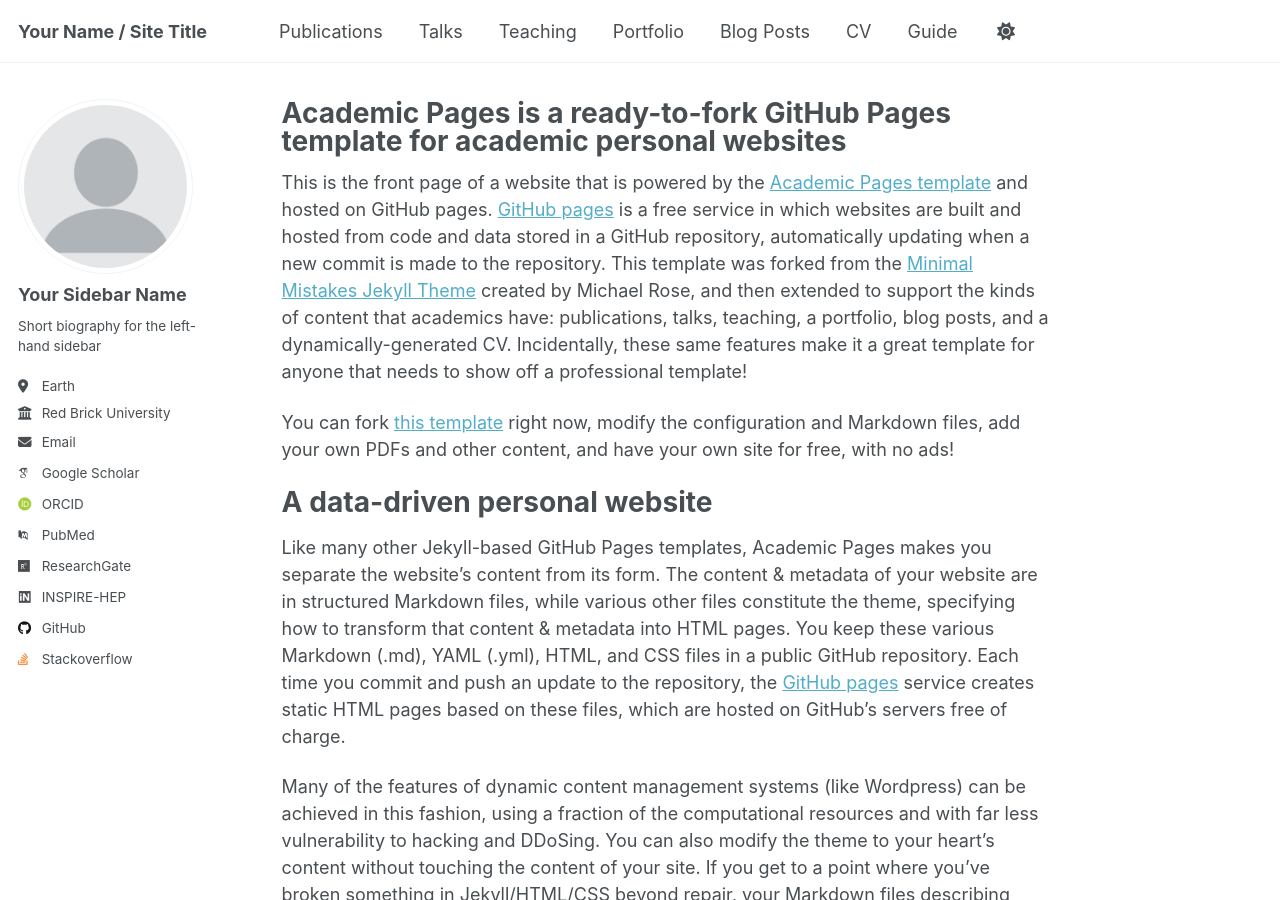
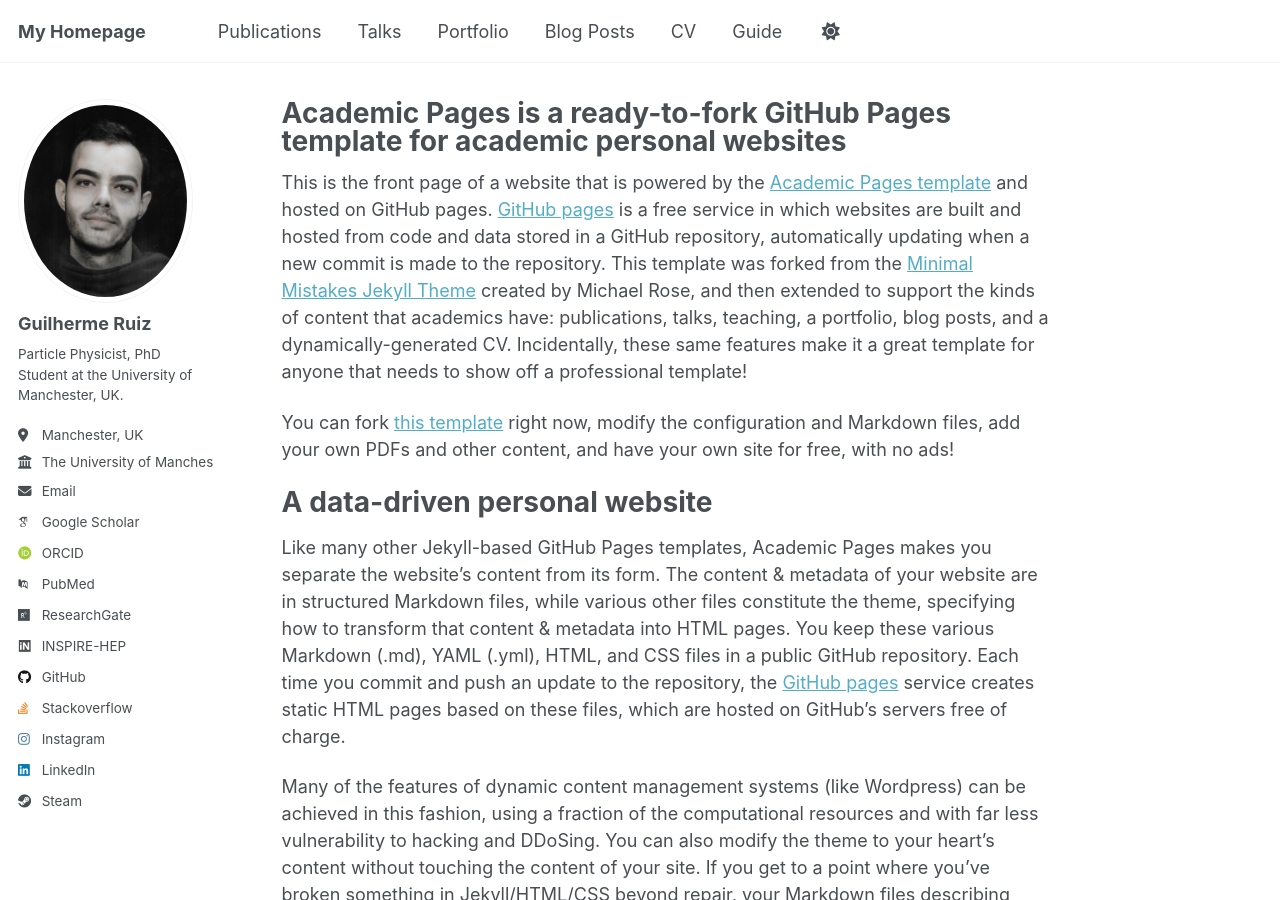
Before and after one commit to guigoruiz1/guigoruiz1.github.io, a Jekyll site: the page built from _pages/about.md, in a window 1280 px wide and 900 px high. Built offline with Jekyll 4.4.1, drawn with Linux system fonts in a browser that asks for light colours; some web fonts are replaced; a script that is not in the unit is left out.

Commit message:
minor aditions

```diff
--- a/_config.yml
+++ b/_config.yml
@@ -9,10 +9,10 @@
 # Basic Site Settings
 locale                   : "en-GB"
 site_theme               : "default"
-title                    : "Your Name / Site Title"
+title                    : "My Homepage"
 title_separator          : "-"
 name                     : &name "Guilherme Ruiz"
-description              : &description "personal description"
+description              : &description "Particle Physicist, PhD Student at the University of Manchestre, UK."
 url                      : https://guigoruiz1.github.io # the base hostname & protocol for your site e.g. "https://[your GitHub username].github.io" or if you already have some other page hosted on Github then use "https://[your GitHub username].github.io/[Your Repo Name]"
 baseurl                  : "" # the subpath of your site, e.g. "/blog"
 repository               : "guigoruiz1/guigoruiz1.github.io"
@@ -22,14 +22,14 @@
 #               Additional customization can be done by editing /_includes/author-profile.html
 author:
   # Biographic information
-  avatar           : "profile.png"
-  name             : "Your Sidebar Name"
+  avatar           : "profile.jpg"
+  name             : "Guilherme Ruiz"
   pronouns         : # example: "she/her"
-  bio              : "Short biography for the left-hand sidebar"
-  location         : "Earth"
-  employer         : "Red Brick University"
+  bio              : "Particle Physicist, PhD Student at the University of Manchester, UK."
+  location         : "Manchester, UK"
+  employer         : "The University of Manchester"
   uri              : # URL
-  email            : "none@example.org"
+  email            : "guilherme.ruizferreira@postgrad.manchester.ac.uk"
 
   # Academic websites
   academia         : # URL
@@ -60,14 +60,14 @@
   goodreads        : # Username
   google_plus      : # Username
   keybase          : # Username
-  instagram        : # Username
+  instagram        : guigoruiz1 # Username
   lastfm           : # Username
-  linkedin         : # Username
+  linkedin         : guigoruiz1 # Username
   mastodon         : # URL
   medium           : # URL
   pinterest        : # Username
   soundcloud       : # Username
-  steam            : # Username
+  steam            : guigoruiz1 # Username
   telegram         : # URL
   tumblr           : # Username
   twitter          : # Username for X / Twitter
--- a/_data/navigation.yml
+++ b/_data/navigation.yml
@@ -14,8 +14,8 @@
   - title: "Talks"
     url: /talks/
 
-  - title: "Teaching"
-    url: /teaching/
+  # - title: "Teaching"
+  #   url: /teaching/
 
   - title: "Portfolio"
     url: /portfolio/
```
Also changed, not shown: images/profile.jpg (added).
